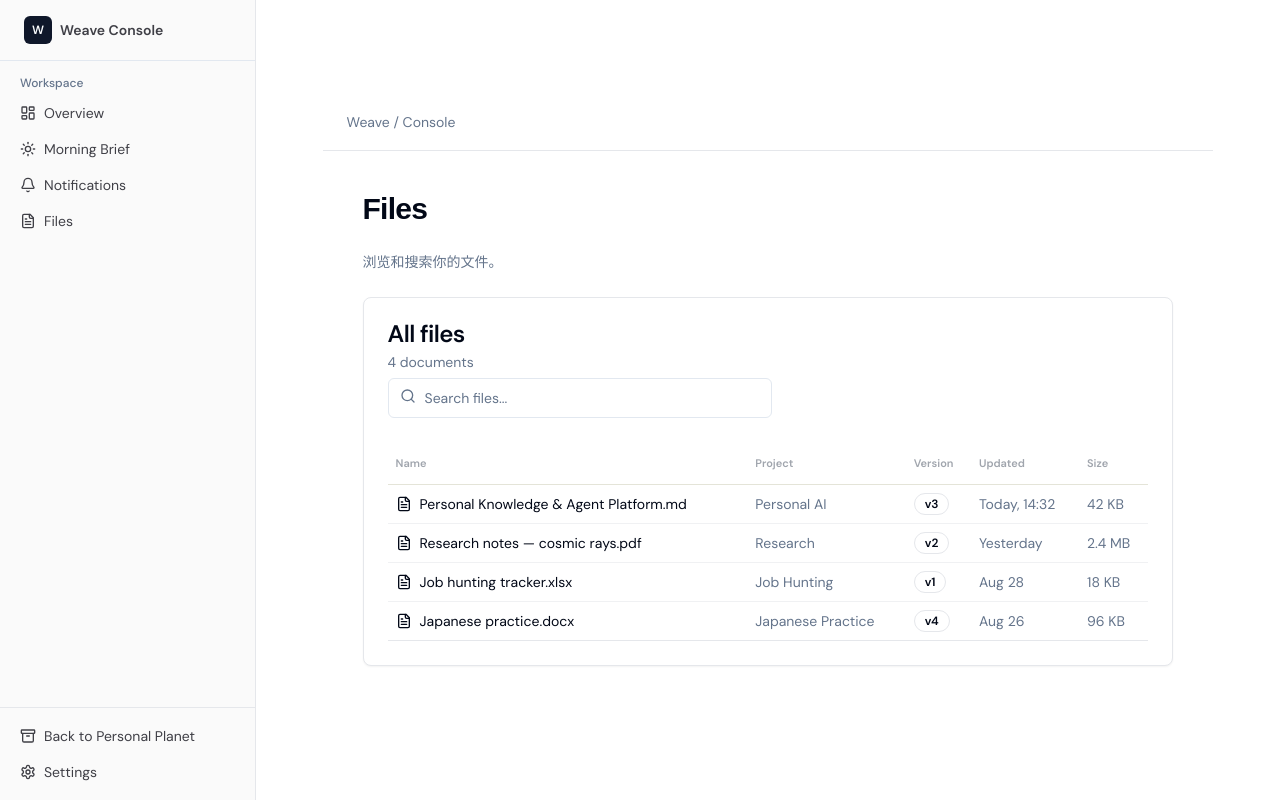
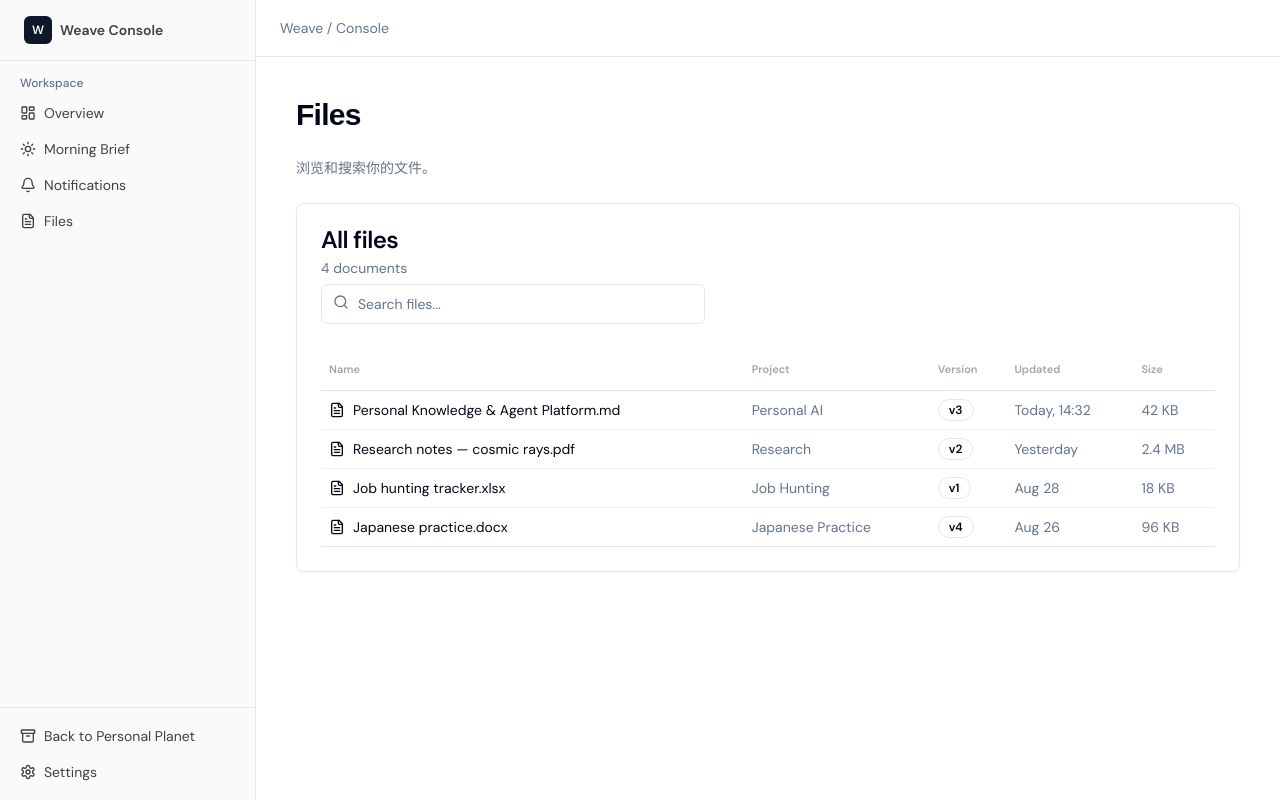
Before and after one commit to viewNan/Weave, a Next.js app in the folder frontend/: page /console/files in a window 1280 px wide. Built offline with nearby package versions, Linux system fonts and the light colour scheme.

Commit message:
fix: isolate console scrolling from legacy global styles

```diff
--- a/frontend/app/console/console.css
+++ b/frontend/app/console/console.css
@@ -29,3 +29,18 @@
   background: hsl(var(--background));
   color: hsl(var(--foreground));
 }
+
+/* Keep legacy homepage `main` rules outside the Console shell. */
+.console-root {
+  height: 100vh;
+  overflow: hidden;
+}
+
+.console-root > main {
+  max-width: none;
+  margin: 0;
+  padding: 0;
+  height: 100%;
+  overflow-y: auto;
+  overscroll-behavior: contain;
+}
```
